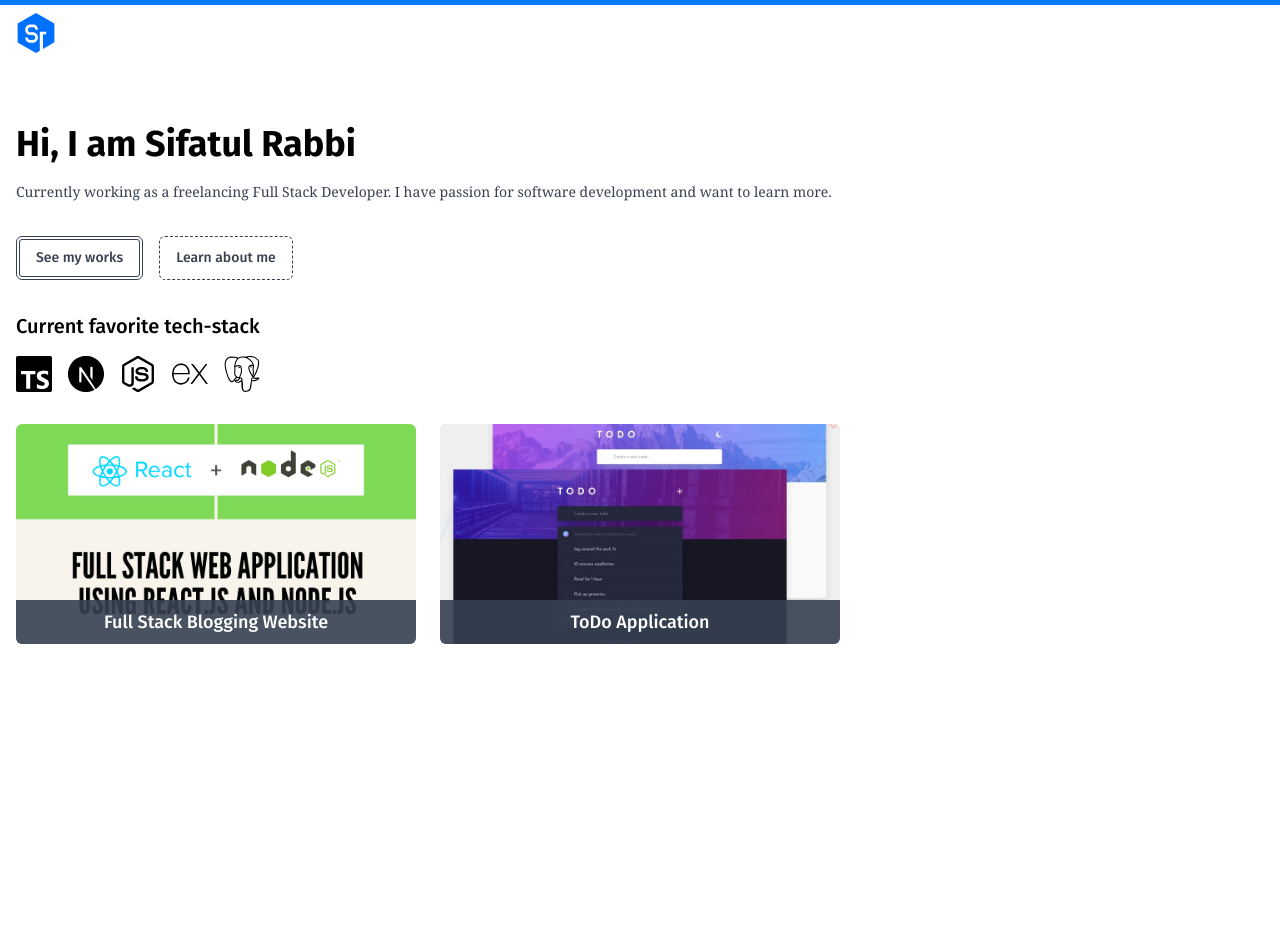
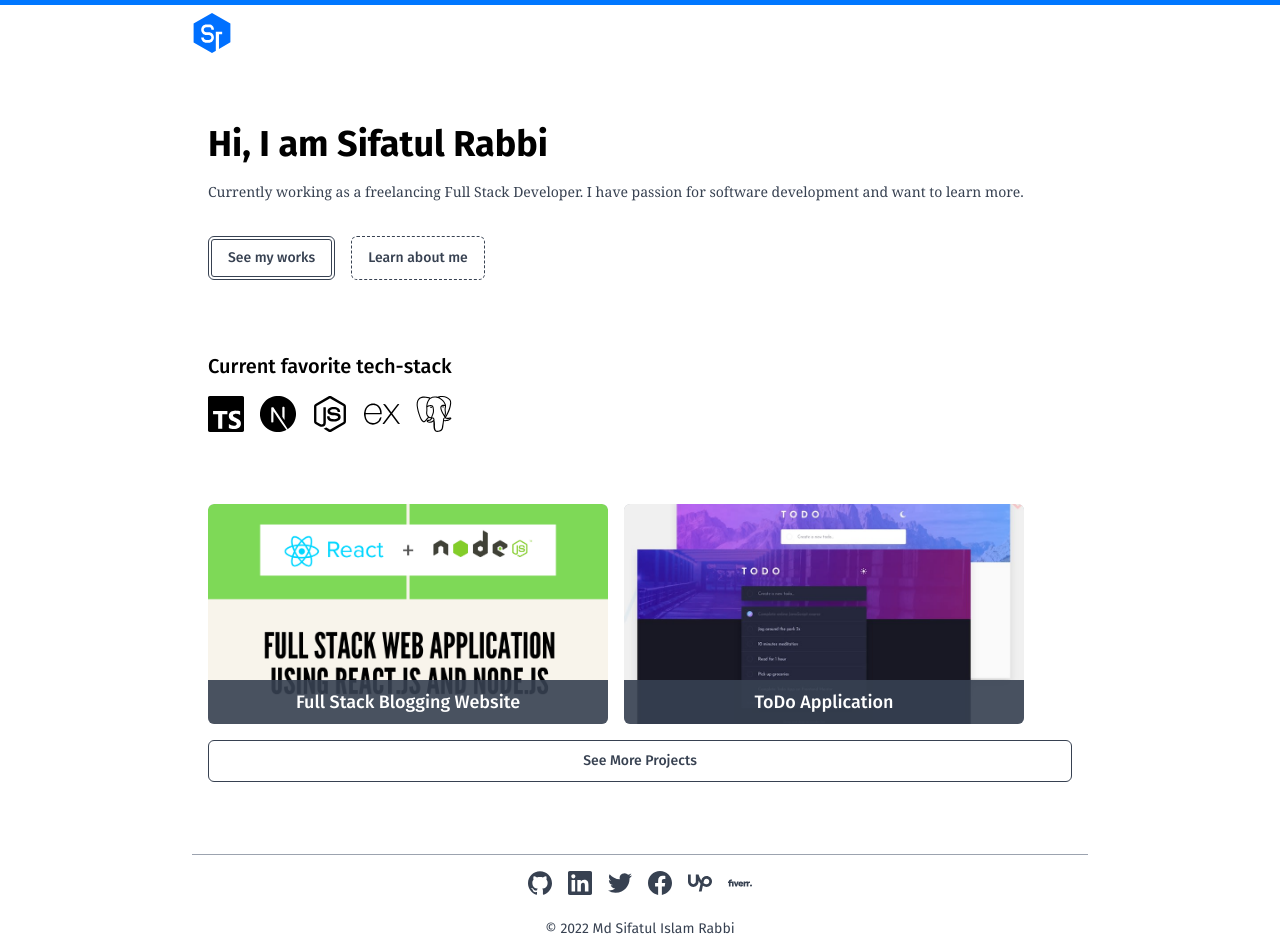
Before and after one commit to sifatulrabbi/sifatulrabbi.github.io, a Next.js app: page / in a window 1280 px wide. Shown: the top 952 px of the page. Before the commit the page ends 800 px from the top, so only its background shows below. Built offline with nearby package versions, Linux system fonts and the light colour scheme.

Commit message:
feat: footer component

```diff
--- /dev/null
+++ b/components/Footer.tsx
@@ -0,0 +1,54 @@
+import Link from "next/link";
+import React from "react";
+import {
+    SiGithub,
+    SiUpwork,
+    SiFiverr,
+    SiFacebook,
+    SiTwitter,
+    SiLinkedin,
+} from "react-icons/si";
+
+export const Footer: React.FC = () => {
+    return (
+        <footer className="w-full p-4 mt-[5vh]">
+            <section className="border-t-[1px] border-gray-400 flex flex-col justify-center items-center gap-6">
+                <div className="flex justify-center items-center gap-4">
+                    <Link href="/">
+                        <a>
+                            <SiGithub className="text-2xl " />
+                        </a>
+                    </Link>
+                    <Link href="/">
+                        <a>
+                            <SiLinkedin className="text-2xl " />
+                        </a>
+                    </Link>
+                    <Link href="/">
+                        <a>
+                            <SiTwitter className="text-2xl " />
+                        </a>
+                    </Link>
+                    <Link href="/">
+                        <a>
+                            <SiFacebook className="text-2xl " />
+                        </a>
+                    </Link>
+                    <Link href="/">
+                        <a>
+                            <SiUpwork className="text-2xl " />
+                        </a>
+                    </Link>
+                    <Link href="/">
+                        <a>
+                            <SiFiverr className="text-2xl " />
+                        </a>
+                    </Link>
+                </div>
+                <span className="font-primary text-sm text-center">
+                    &copy; 2022 Md Sifatul Islam Rabbi
+                </span>
+            </section>
+        </footer>
+    );
+};
--- a/components/index.ts
+++ b/components/index.ts
@@ -2,3 +2,4 @@ export * from "./Head";
 export * from "./Logo";
 export * from "./SectionHeader";
 export * from "./FeaturedProjectCard";
+export * from "./Footer";
--- a/features/Navigation/Navbar.tsx
+++ b/features/Navigation/Navbar.tsx
@@ -4,10 +4,12 @@ import {Logo} from "../../components";
 export const Navbar: React.FC = () => {
     return (
         <header
-            className="absolute top-0 left-0 right-0 bg-white bg-opacity-90 px-4 flex justify-between items-center h-[60px]"
+            className="fixed top-0 left-0 right-0 bg-white bg-opacity-95 px-4 flex justify-between items-center h-[60px]"
             style={{borderTop: "5px solid #0077ff"}}
         >
-            <Logo height={40} width={40} />
+            <div className="w-container w-full">
+                <Logo height={40} width={40} />
+            </div>
         </header>
     );
 };
--- a/pages/_app.tsx
+++ b/pages/_app.tsx
@@ -1,12 +1,14 @@
 import type {AppProps} from "next/app";
 import "../styles/globals.css";
 import {Navbar} from "../features";
+import {Footer} from "../components";
 
 function MyApp({Component, pageProps}: AppProps) {
     return (
         <>
             <Navbar />
             <Component {...pageProps} />
+            <Footer />
         </>
     );
 }
--- a/pages/index.tsx
+++ b/pages/index.tsx
@@ -8,6 +8,7 @@ import {
     SiNextdotjs,
 } from "react-icons/si";
 import {fullstackBlogBanner, todoAppBanner} from "../assets/images";
+import Link from "next/link";
 
 interface Props {
     message: string;
@@ -26,13 +27,21 @@ const Home: NextPage<Props> = ({}) => {
                     more.
                 </p>
                 <div className="flex gap-4 mt-8">
-                    <button className="btn-primary">See my works</button>
-                    <button className="btn-secondary">Learn about me</button>
+                    <Link href="/">
+                        <a className="flex justify-center items-center btn-primary">
+                            See my works
+                        </a>
+                    </Link>
+                    <Link href="/">
+                        <a className="flex justify-center items-center btn-secondary">
+                            Learn about me
+                        </a>
+                    </Link>
                 </div>
             </section>
 
             {/* fav tech-stack */}
-            <section>
+            <section className="mt-[5vh]">
                 <h4>Current favorite tech-stack</h4>
                 <div className="flex justify-start items-center gap-4">
                     <SiTypescript className="text-4xl text-black" />
@@ -44,7 +53,7 @@ const Home: NextPage<Props> = ({}) => {
             </section>
 
             {/* featured projects section */}
-            <section className="flex flex-row flex-wrap gap-6">
+            <section className="flex flex-row flex-wrap gap-4 mt-[5vh]">
                 <FeaturedProjectCard
                     title="Full Stack Blogging Website"
                     img={fullstackBlogBanner}
@@ -55,6 +64,11 @@ const Home: NextPage<Props> = ({}) => {
                     img={todoAppBanner}
                     link="/"
                 />
+                <Link href="/">
+                    <a className="btn-alt w-full text-center">
+                        See More Projects
+                    </a>
+                </Link>
             </section>
         </>
     );
--- a/styles/globals.css
+++ b/styles/globals.css
@@ -29,7 +29,7 @@ body {
     }
 
     section {
-        @apply w-full flex flex-col justify-start items-start p-4;
+        @apply w-full flex flex-col justify-start items-start p-4 w-container;
     }
 }
 
@@ -41,4 +41,14 @@ body {
     .btn-secondary {
         @apply rounded-md font-primary px-4 py-[10px] border-[1px] border-dashed border-gray-700 text-sm font-medium;
     }
+
+    .btn-alt {
+        @apply rounded-md font-primary px-4 py-[10px] border-[1px] border-gray-700 text-sm font-medium;
+    }
 }
+
+@layer utilities {
+    .w-container {
+        @apply max-w-4xl mx-auto;
+    }
+}
```
